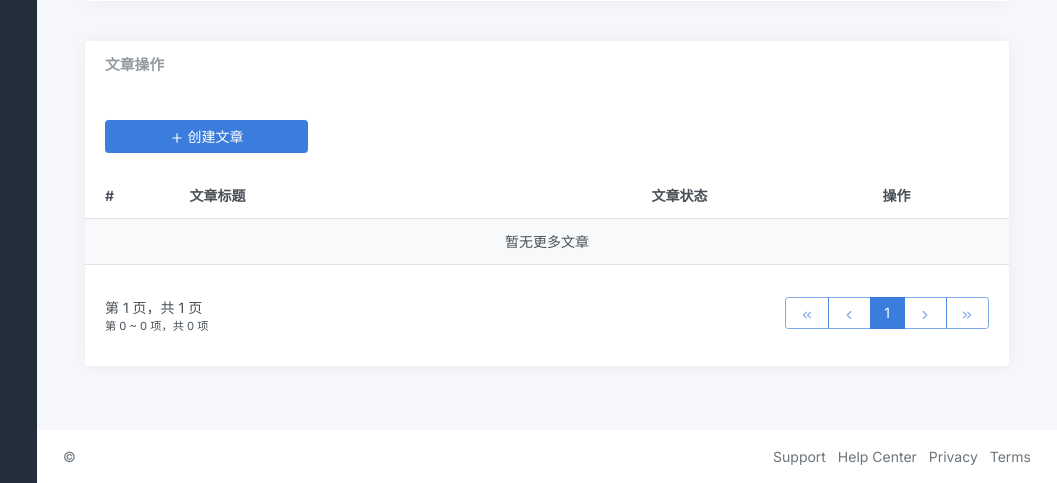
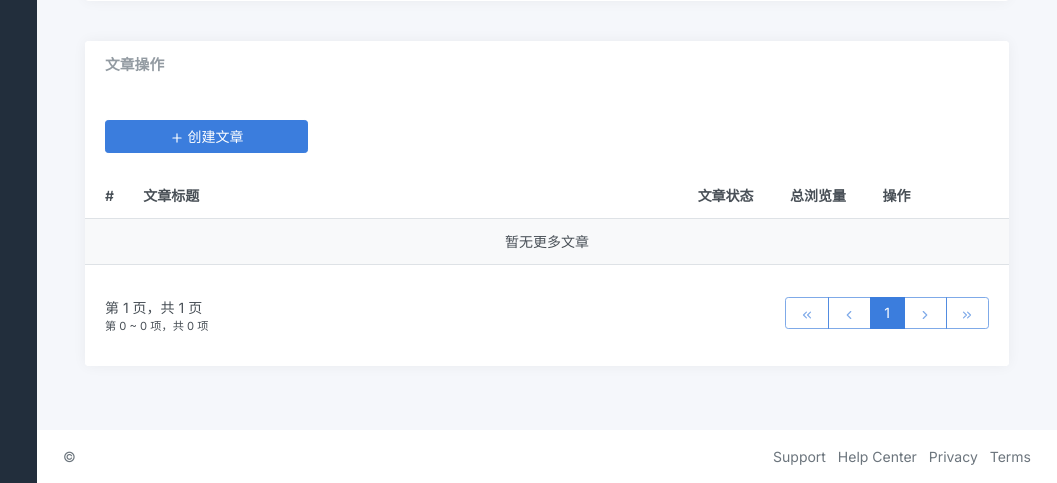
Before and after one commit to Harry813/starring, a Django app: page /zh-hans/admin/articles/page/1/ in a window 1280 px wide. Shown: the part 613-1096 px from the top of the page, without its empty margins (223-1280 px from the left). Run offline with Django 3.2, Linux system fonts and the light colour scheme; the visitor is signed in with stand-in values (Sample User, id 1); data that the repository does not hold is empty; parts of the project's set-up code (start-up, migrations or seed data) failed here and were passed over; some libraries are stand-ins or nearby versions.

Commit message:
Update:   - Add view count display on admin article index
Signed-off-by: Harry813 <wangaoharry@hotmail.com>

```diff
--- a/templates/admin/admin_article_index.html
+++ b/templates/admin/admin_article_index.html
@@ -143,9 +143,10 @@
                     <table class="table table-striped table-padding">
                         <thead>
                         <tr>
-                            <th style="width:10%;">#</th>
-                            <th style="width:50%;">{% translate '文章标题' %}</th>
-                            <th class="d-none d-md-table-cell" style="width:25%">{% translate '文章状态' %}</th>
+                            <th>#</th>
+                            <th style="width:60%;">{% translate '文章标题' %}</th>
+                            <th class="d-none d-md-table-cell" style="width:10%">{% translate '文章状态' %}</th>
+                            <th class="d-none d-md-table-cell" style="width:10%">{% translate '总浏览量' %}</th>
                             <th style="width:15%;">{% translate '操作' %}</th>
                         </tr>
                         </thead>
@@ -155,6 +156,7 @@
                                 <td>{{ article.id }}</td>
                                 <td>{{ article.title }}</td>
                                 <td class="d-none d-md-table-cell">{{ article.get_status_display }}</td>
+                                <td>{{ article.view_count }}</td>
                                 <td class="table-action">
                                     <a href="{% url 'ADMArticleEdit' article.id %}" class="action-button edit-button">
                                         <i class="align-middle" data-feather="edit-2"></i>
```
